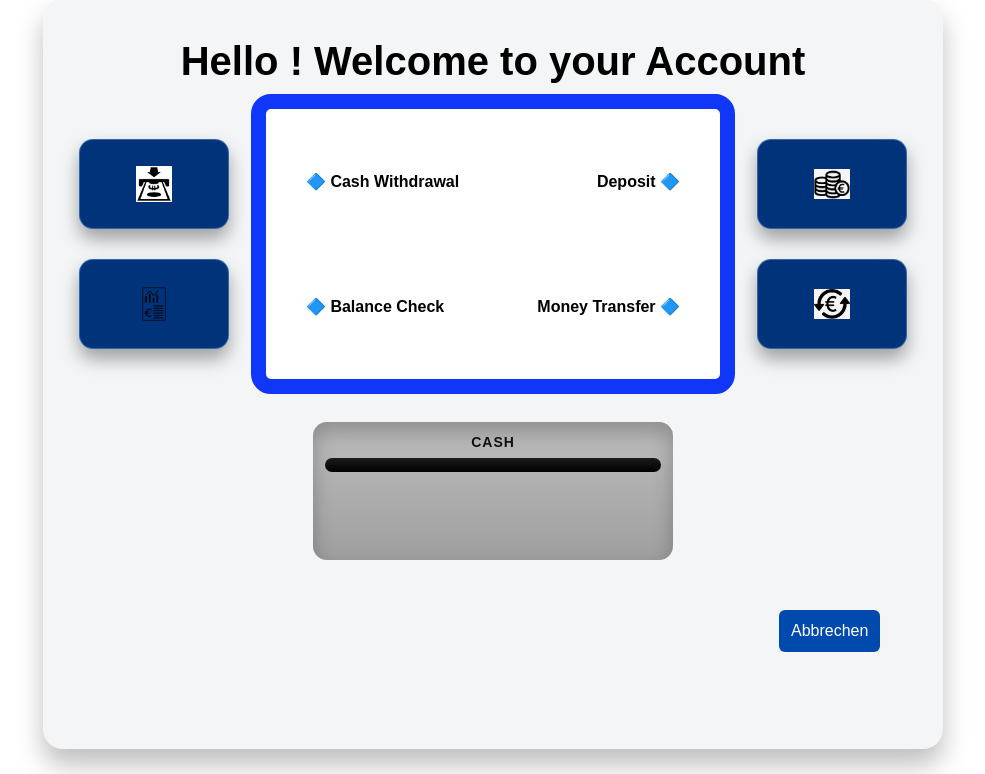
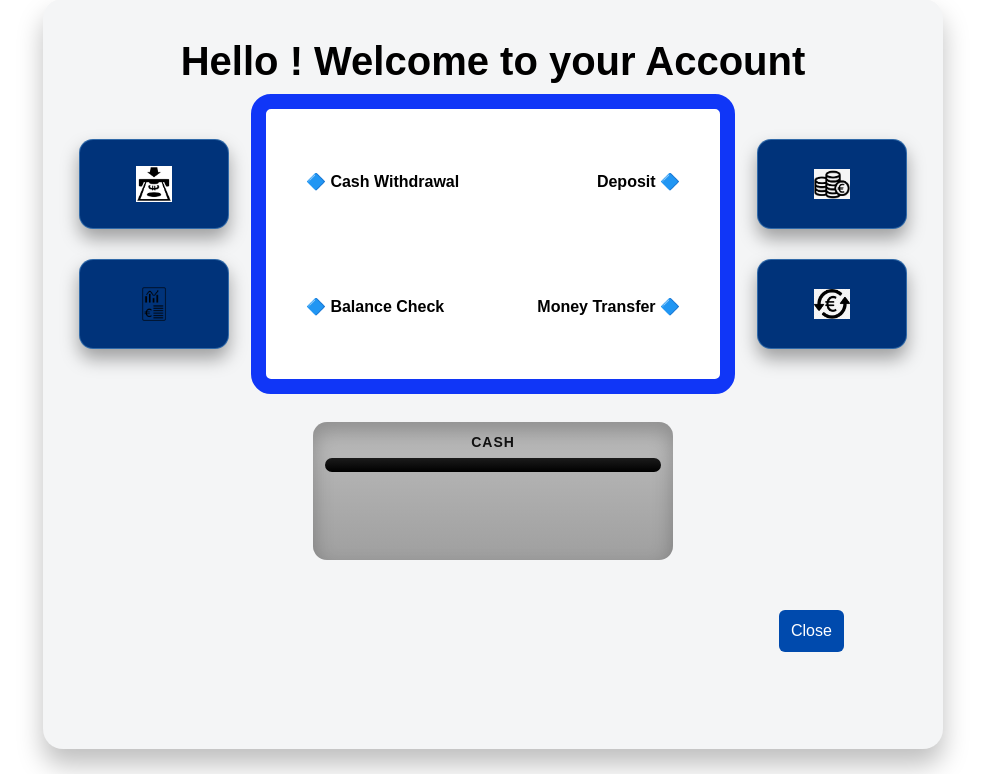
Before and after one commit to cheechay/PS-Bank-Projekt, a PHP site: page /Profile.php in a window 1280 px wide. Shown: the part 26-800 px from the top of the page, without its empty margins (147-1132 px from the left). Run offline with PHP 8.4, Linux system fonts and the light colour scheme.

Commit message:
rechtschreibung korrektur

```diff
--- a/Profile.php
+++ b/Profile.php
@@ -70,7 +70,7 @@ $id = $_SESSION['id'] ?? '';
             </div>
         </div>
 
-        <a href="login.html"> <button class="back-btn">Abbrechen </button></a>
+        <a href="login.html"> <button class="back-btn">Close </button></a>
 
     </div>
 
@@ -140,7 +140,7 @@ $id = $_SESSION['id'] ?? '';
         // Check if both values are not null or empty
         if (transferAmount != null && usersID != null && transferAmount.trim() !== "" && usersID.trim() !== "") {
             // Send the data using fetch to 'transfer.php'
-            dispenseCash();
+
             fetch('transfer.php', {
                 method: 'POST',
                 headers: { 'Content-Type': 'application/x-www-form-urlencoded' },
@@ -150,12 +150,14 @@ $id = $_SESSION['id'] ?? '';
                 .then(response => response.text())
                 .then(data => {
                     alert(data);
+
                     location.reload();
                 })
                 .catch(error => {
                     console.error('Error:', error);
                     alert('Something went wrong.');
                 });
+            dispenseCash();
         } else {
 
             if (usersID == null || usersID.trim() === "") {
--- a/Register.html
+++ b/Register.html
@@ -39,7 +39,7 @@
                 </div>
 
                 <p class="going-login">
-                    Have an account?
+                    Do you have an account?
                    <a href="login.html"><button type="button" class="link-btn">Log in</button></a>
                 </p>
 
```
Also changed, not shown: bank.db.
